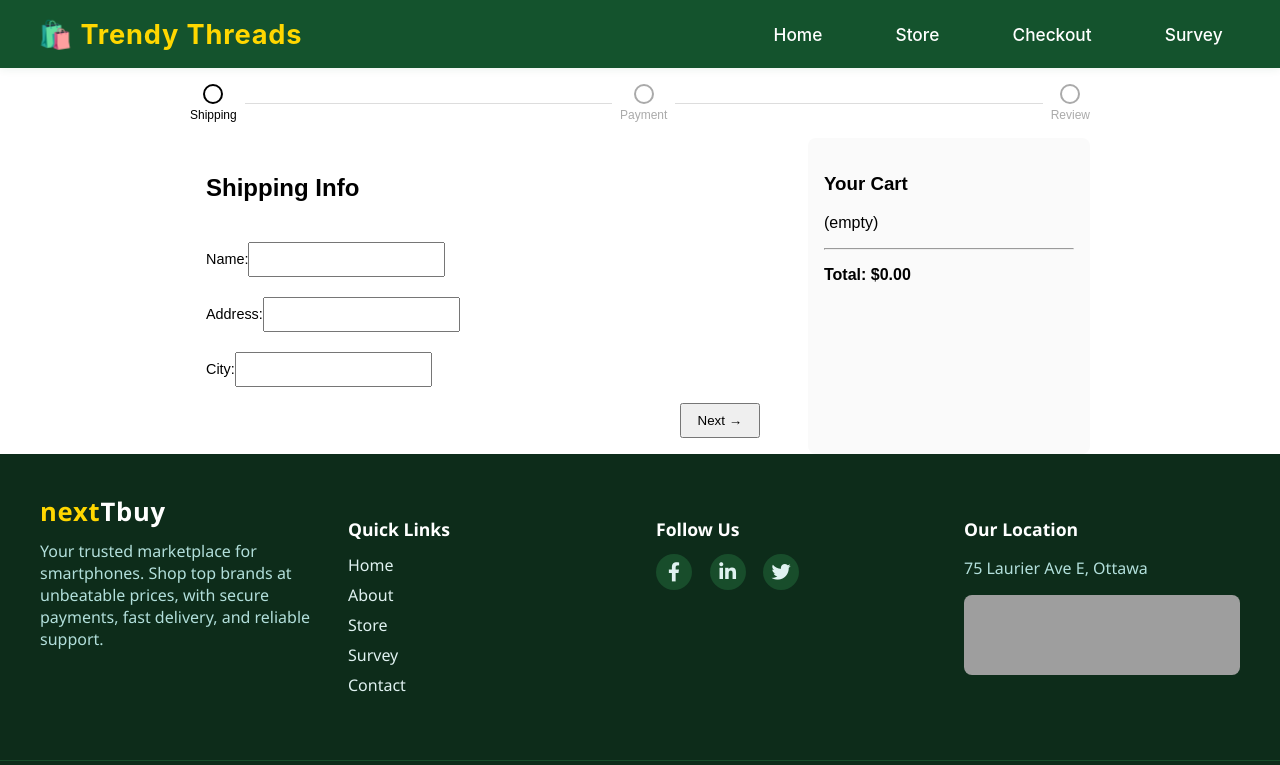
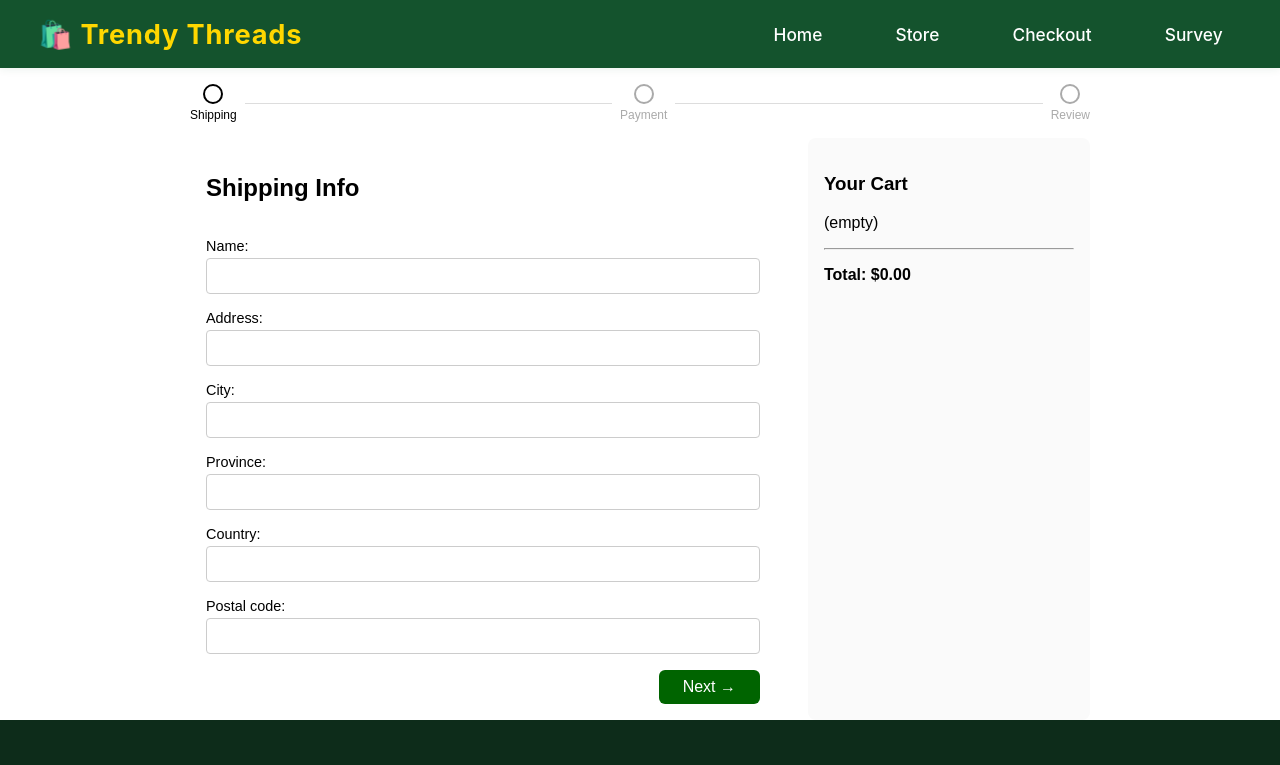
Before and after one commit to YimingH34/SEG3125A4, a React (Create React App) app in the folder ecom-site/: page /checkout/payment in a window 1280 px wide. Shown: the top 765 px of the page. Built offline with nearby package versions, Linux system fonts and the light colour scheme; grey boxes are pictures that could not be loaded.

Commit message:
added a little format for the shipping info page

```diff
--- a/ecom-site/src/components/Shipping.css
+++ b/ecom-site/src/components/Shipping.css
@@ -2,4 +2,38 @@
 .sf-form { display: flex; flex-direction: column; gap: 1rem; }
 .sf-form label { font-size: 0.9rem; }
 .sf-form input { margin-top: 0.25rem; padding: 0.5rem; }
-.sf-next { align-self: flex-end; padding: 0.5rem 1rem; }
+.sf-next {
+    align-self: flex-end;
+    padding: 0.5rem 1.5rem;
+    font-size: 1rem;
+    background-color: #006400; /* deep green */
+    color: #fff;
+    border: none;
+    border-radius: 6px;
+    cursor: pointer;
+    transition: background-color 0.2s ease;
+}
+
+.sf-next:hover {
+    background-color: #004d00;
+}
+
+.sf-fields {
+    display: flex;
+    flex-direction: column;
+    gap: 1rem;
+}
+
+.sf-fields label {
+    display: flex;
+    flex-direction: column;
+    font-size: 0.9rem;
+}
+
+.sf-fields input {
+    margin-top: 0.25rem;
+    padding: 0.5rem;
+    font-size: 1rem;
+    border: 1px solid #ccc;
+    border-radius: 4px;
+}
--- a/ecom-site/src/components/Shipping.js
+++ b/ecom-site/src/components/Shipping.js
@@ -9,9 +9,9 @@ export default function ShippingForm({ onNext }) {
         onNext(form);
     };
     return (
-        <form className="sf-form" onSubmit={handleSubmit }>
+        <form className="sf-fields" onSubmit={handleSubmit }>
             <h2>Shipping Info</h2>
-            {['name','address','city'].map(field => (
+            {['name','address','city','province', 'country','postal code'].map(field => (
                 <label key={field}>
                     {field.charAt(0).toUpperCase() + field.slice(1)}:
                     <input
```
